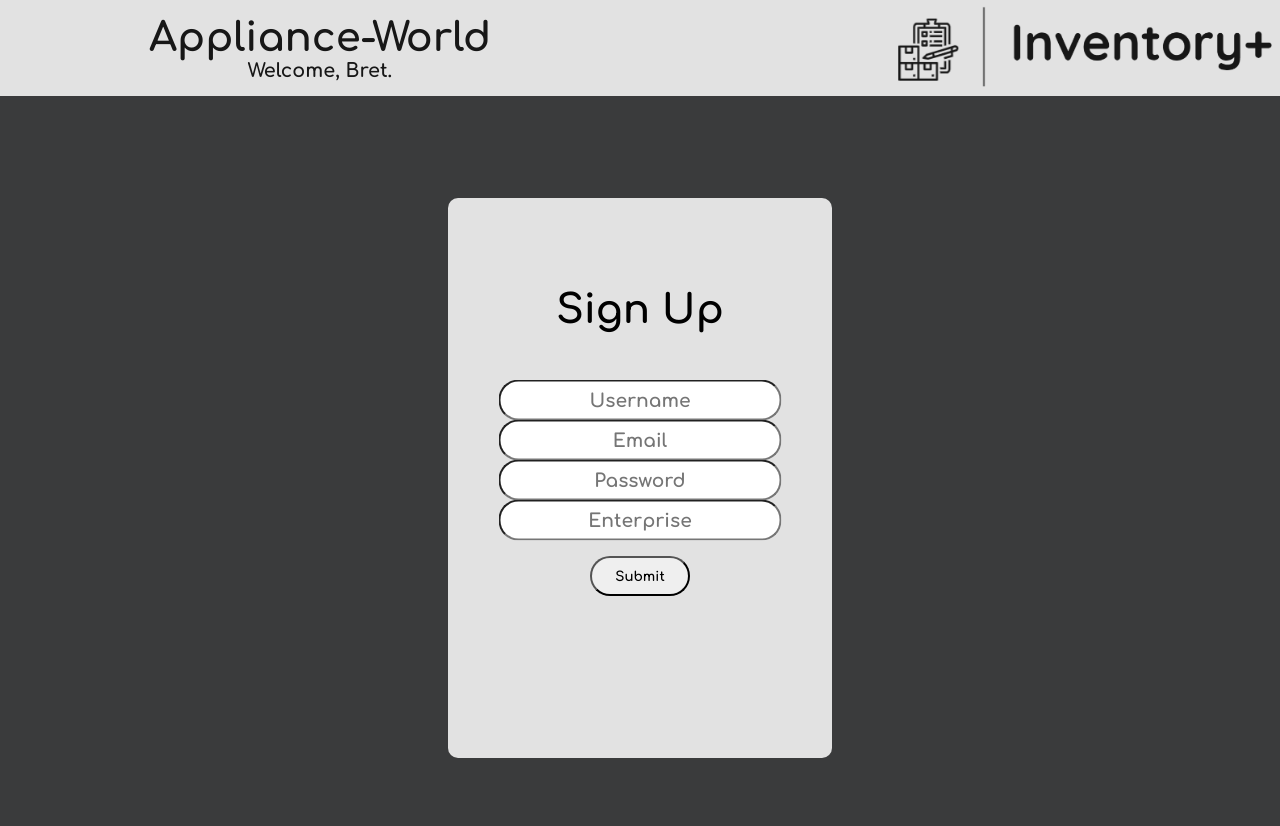
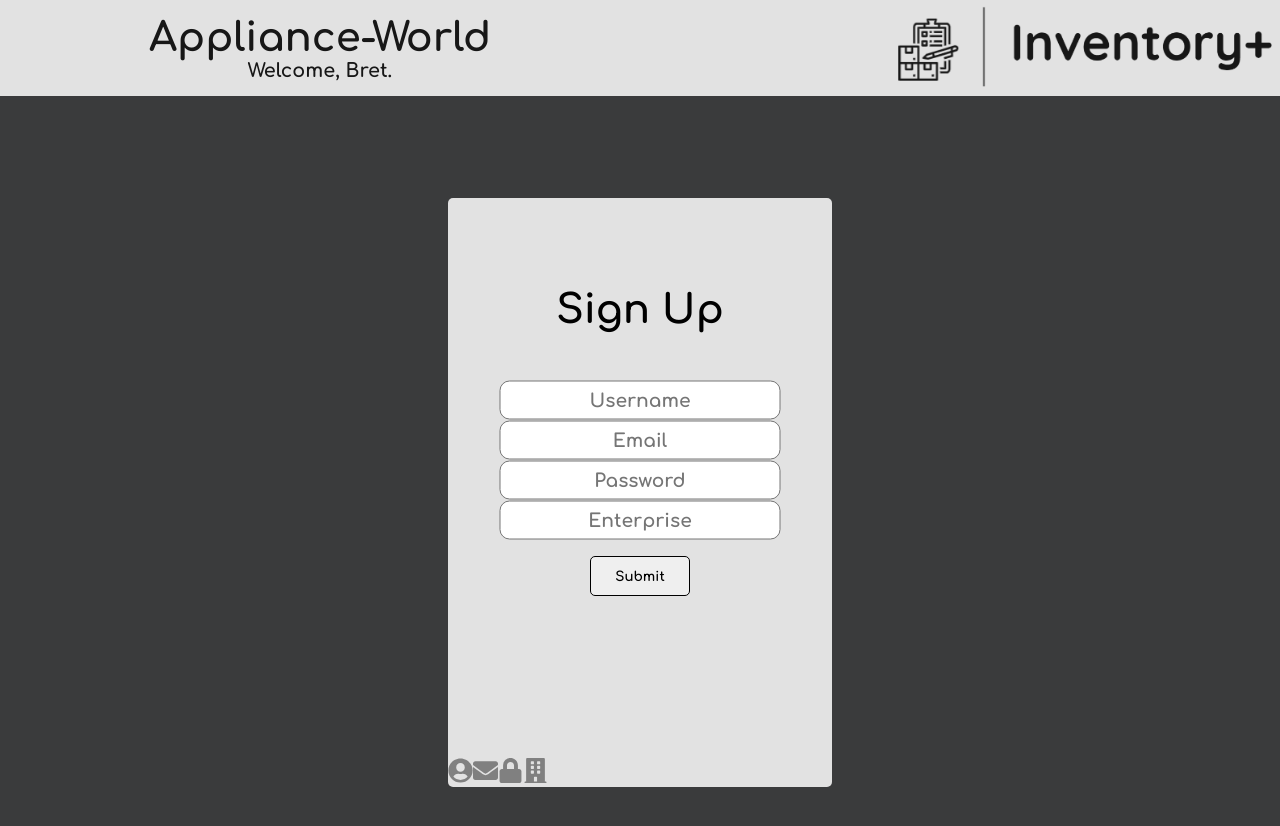
Before and after one commit to Banger484/inventory-plus, a React (Create React App) app in the folder client/: page /signup in a window 1280 px wide. Shown: the top 826 px of the page. Built offline with nearby package versions, Linux system fonts and the light colour scheme.

Commit message:
added icon package, icons, login css

```diff
--- a/client/package.json
+++ b/client/package.json
@@ -12,6 +12,7 @@
     "jwt-decode": "^3.1.2",
     "react": "^17.0.1",
     "react-dom": "^17.0.1",
+    "react-icons": "^4.4.0",
     "react-router-dom": "^6.2.1",
     "react-scripts": "4.0.1",
     "web-vitals": "^0.2.4"
--- a/client/src/index.css
+++ b/client/src/index.css
@@ -27,7 +27,7 @@ code {
   margin-bottom: 15%;
   margin-left: 35%;
   margin-right: 35%;
-  border-radius: 10px;
+  border-radius: 5px;
 }
 
 .loginCard {
@@ -56,17 +56,33 @@ code {
   height: 14em;
 }
 
+input, button {
+  border-style: solid;
+  border-width: 1px;
+}
+
 #emailInput-Login, #passwordInput-Login, #usernameInput-Signup,
-#emailInput-Signup, #passwordInput-Signup, #enterpriseInput-Signup {
+#emailInput-Signup, #passwordInput-Signup, #enterpriseInput-Signup, #success-Login, #errorMsg, #redirectSignup {
   height:35px;
   width: 275px;
   font-size:14pt;
   position: absolute;
   left: 50%;
   transform: translate(-50%, -50%);
-  border-radius: 20px;
+  border-radius: 10px;
   text-align: center;
 }
+
+/* #emailIcon-Login {
+  position: absolute;
+  left: 42%;
+  top: 0;
+  font-size: 25px;
+  height: 100%;
+  display: flex;
+  align-items: center;
+  justify-content: center;
+} */
 
 #usernameInput-Signup {
   top: 50%
@@ -91,9 +107,9 @@ code {
   left: 50%;
   margin-right: -50%;
   transform: translate(-50%, -50%);
-  border-radius: 20px;
+  border-radius: 5px;
   height: 40px;
-  width: 100px
+  width: 100px;
 }
 
 #submitBtn-Login {
@@ -105,13 +121,27 @@ code {
 }
 
 button:hover {
-  background-color: rgb(209, 209, 209);
+  background-color: rgb(185, 185, 185);
   transition: 0.3s;
 }
 
+#redirectSignup {
+  top: 73%;
+}
+
+#success-Login {
+
+}
+
 #errorMsg {
-  font-size: 20px;
-  color: rgb(0, 0, 0);
-  position: absolute;
-  top: 75%;
+  font-size: 16px;
+  color: rgb(255, 109, 109);
+  top: 50%;
+  animation: blinker 1s linear infinite;
 }
+
+@keyframes blinker {
+  50% {
+    opacity: 0;
+  }
+}
--- a/client/src/pages/Login.js
+++ b/client/src/pages/Login.js
@@ -2,6 +2,8 @@ import React, { useState } from 'react';
 import { Link } from 'react-router-dom';
 import { useMutation } from '@apollo/client';
 import { LOGIN_USER } from '../utils/mutations';
+
+import { FaEnvelope, FaLock } from "react-icons/fa";
 
 import Auth from '../utils/auth';
 
@@ -47,12 +49,13 @@ const Login = (props) => {
           <h4 className="card-header" id="loginHeader">Login</h4>
           <div className="card-body">
             {data ? (
-              <p>
+              <p id="success-Login">
                 Success! You may now head{' '}
                 <Link to="/">back to the homepage.</Link>
               </p>
             ) : (
               <form onSubmit={handleFormSubmit} autocomplete="off" method="post" action="">
+              <FaEnvelope id="emailIcon-Login" style={{color: 'gray', fontSize: '25px'}} />
                 <input id="emailInput-Login"
                   className="form-input"
                   placeholder="Email"
@@ -62,6 +65,7 @@ const Login = (props) => {
                   value={formState.email}
                   onChange={handleChange}
                 />
+              <FaLock id="passwordIcon-Login" style={{color: 'gray', fontSize: '25px'}} />
                 <input id="passwordInput-Login"
                   className="form-input"
                   placeholder="Password"
@@ -72,12 +76,17 @@ const Login = (props) => {
                   onChange={handleChange}
                 />
                 <button id="submitBtn-Login"
-                  className="btn btn-block btn-info"
+                  className="btn"
                   style={{ cursor: 'pointer' }}
                   type="submit"
                 >
                   Submit
                 </button>
+                <p id="redirectSignup"
+                  className="signupLink"
+                >
+                  Create an Account
+                </p>
               {error && (
               <div className="my-3 p-3 bg-danger text-white" id= "errorMsg">
                 {error.message}
@@ -85,7 +94,6 @@ const Login = (props) => {
               )}
             </form>
             )}
-
           </div>
         </div>
       </div>
--- a/client/src/pages/Signup.js
+++ b/client/src/pages/Signup.js
@@ -1,8 +1,9 @@
 import React, { useState } from 'react';
 import { Link } from 'react-router-dom';
-
 import { useMutation } from '@apollo/client';
 import { ADD_USER } from '../utils/mutations';
+
+import { FaUserCircle, FaEnvelope, FaLock, FaBuilding } from "react-icons/fa";
 
 import Auth from '../utils/auth';
 
@@ -55,6 +56,7 @@ const Signup = () => {
               </p>
             ) : (
               <form onSubmit={handleFormSubmit} autocomplete="off" method="post" action="">
+              <FaUserCircle id="usernameIcon-Signup" style={{color: 'gray', fontSize: '25px'}} />
                 <input id="usernameInput-Signup"
                   className="form-input"
                   placeholder="Username"
@@ -64,6 +66,7 @@ const Signup = () => {
                   value={formState.name}
                   onChange={handleChange}
                 />
+              <FaEnvelope id="emailIcon-Signup" style={{color: 'gray', fontSize: '25px'}} />
                 <input id="emailInput-Signup"
                   className="form-input"
                   placeholder="Email"
@@ -73,6 +76,7 @@ const Signup = () => {
                   value={formState.email}
                   onChange={handleChange}
                 />
+              <FaLock id="passwordIcon-Signup" style={{color: 'gray', fontSize: '25px'}} />
                 <input id="passwordInput-Signup"
                   className="form-input"
                   placeholder="Password"
@@ -82,6 +86,7 @@ const Signup = () => {
                   value={formState.password}
                   onChange={handleChange}
                 />
+                <FaBuilding id="enterpriseIcon-Signup" style={{color: 'gray', fontSize: '25px'}} />
                   <input id="enterpriseInput-Signup"
                   className="form-input"
                   placeholder="Enterprise"
@@ -92,7 +97,7 @@ const Signup = () => {
                   onChange={handleChange}
                 />
                 <button id="submitBtn-Signup"
-                  className="btn btn-block btn-info"
+                  className="btn"
                   style={{ cursor: 'pointer' }}
                   type="submit"
                 >
```
Also changed, not shown: 2 other files (tests, documents, lock files or other folders).
